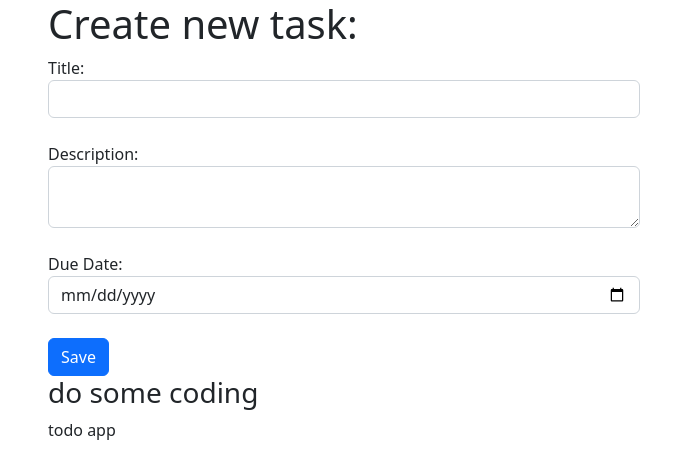
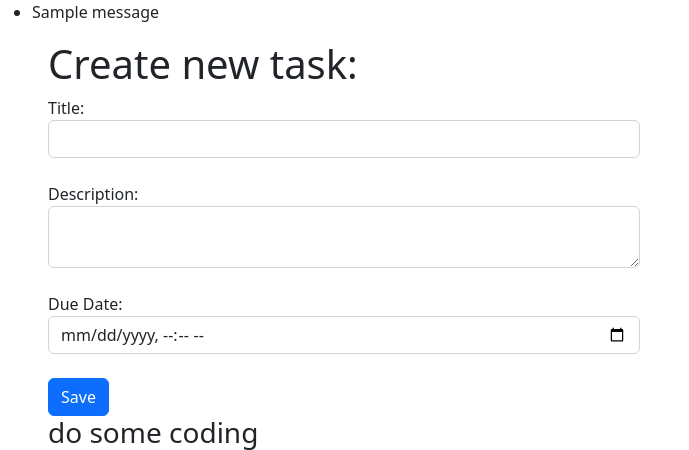
Before and after one commit to liborhavranek/todoApp, a Django app: page / in a window 1280 px wide. Shown: the top 450 px of the page, without its empty margins (0-689 px from the left). Run offline with Django 4.2, Linux system fonts and the light colour scheme; data comes from the database, SQL or seed files in the repository; both versions use the stored data as it was after the commit; one stand-in notice (Sample message) is shown.

Commit message:
message is showed

```diff
--- a/mysite/main/templates/base.html
+++ b/mysite/main/templates/base.html
@@ -9,12 +9,18 @@
 
 </head>
 <body>
-    {% block content%}
+    {% if messages %}
+    <ul class="messages">
+        {% for message in messages %}
+        <li {% if message.tags %} class="{{ message.tags }}"{% endif %}>{{ message }}</li>
+        {% endfor %}
+    </ul>
+    {% endif %}
+    {%  block content%}
 
 
 
-    {% endblock content %}
     <script src="https://cdn.jsdelivr.net/npm/bootstrap@5.2.3/dist/js/bootstrap.bundle.min.js" integrity="sha384-kenU1KFdBIe4zVF0s0G1M5b4hcpxyD9F7jL+jjXkk+Q2h455rYXK/7HAuoJl+0I4" crossorigin="anonymous"></script>
-
+    {% endblock%}
 </body>
 </html>
--- a/mysite/main/templates/index.html
+++ b/mysite/main/templates/index.html
@@ -18,7 +18,7 @@
     <label for="desc">Description:</label><br>
     <textarea id="desc" name="desc" class="form-control"></textarea><br>
     <label for="due">Due Date:</label><br>
-    <input type="date" id="due" name="due" class="form-control"><br>
+    <input type="datetime-local" id="due" name="due" class="form-control"><br>
     <input type="submit" value="Save" class="btn btn-primary">
   </form>
 
--- a/mysite/main/views.py
+++ b/mysite/main/views.py
@@ -1,6 +1,8 @@
 from django.shortcuts import render
 from django.http import HttpResponse, response
 from .models import Task
+from django.contrib import messages
+import datetime
 
 # Create your views here.
 
@@ -12,4 +14,5 @@ def index(request):
         due = request.POST['due']
         task = Task(title=title, desc=desc, due=due)
         task.save()
+        messages.add_message(request, messages.SUCCESS, 'Task created successfully!')
     return render(request, 'index.html', {"tasks":tasks})
--- a/mysite/mysite/settings.py
+++ b/mysite/mysite/settings.py
@@ -39,6 +39,7 @@ INSTALLED_APPS = [
     'django.contrib.staticfiles',
     'main',
 ]
+
 
 MIDDLEWARE = [
     'django.middleware.security.SecurityMiddleware',
```
Also changed, not shown: mysite/db.sqlite3.
